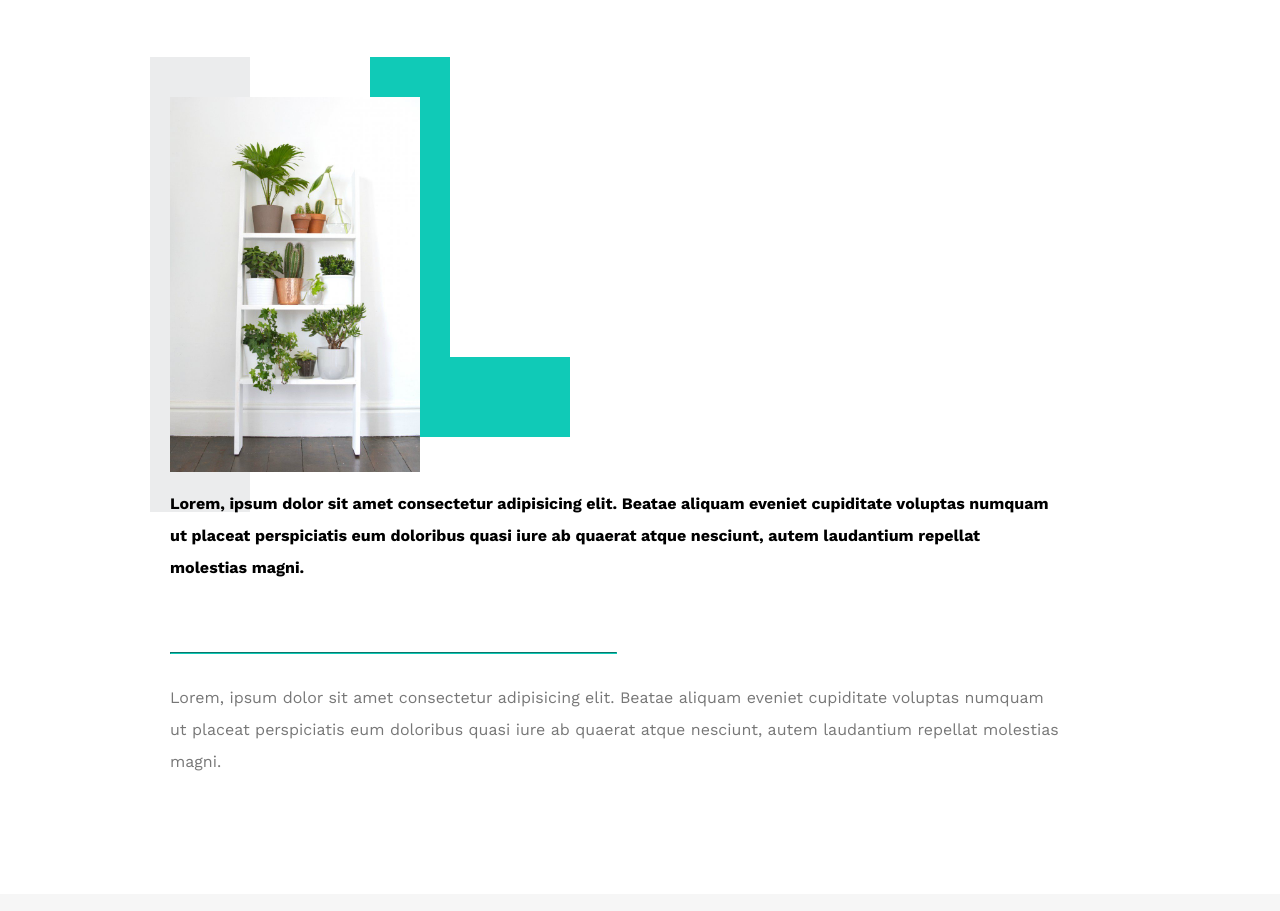
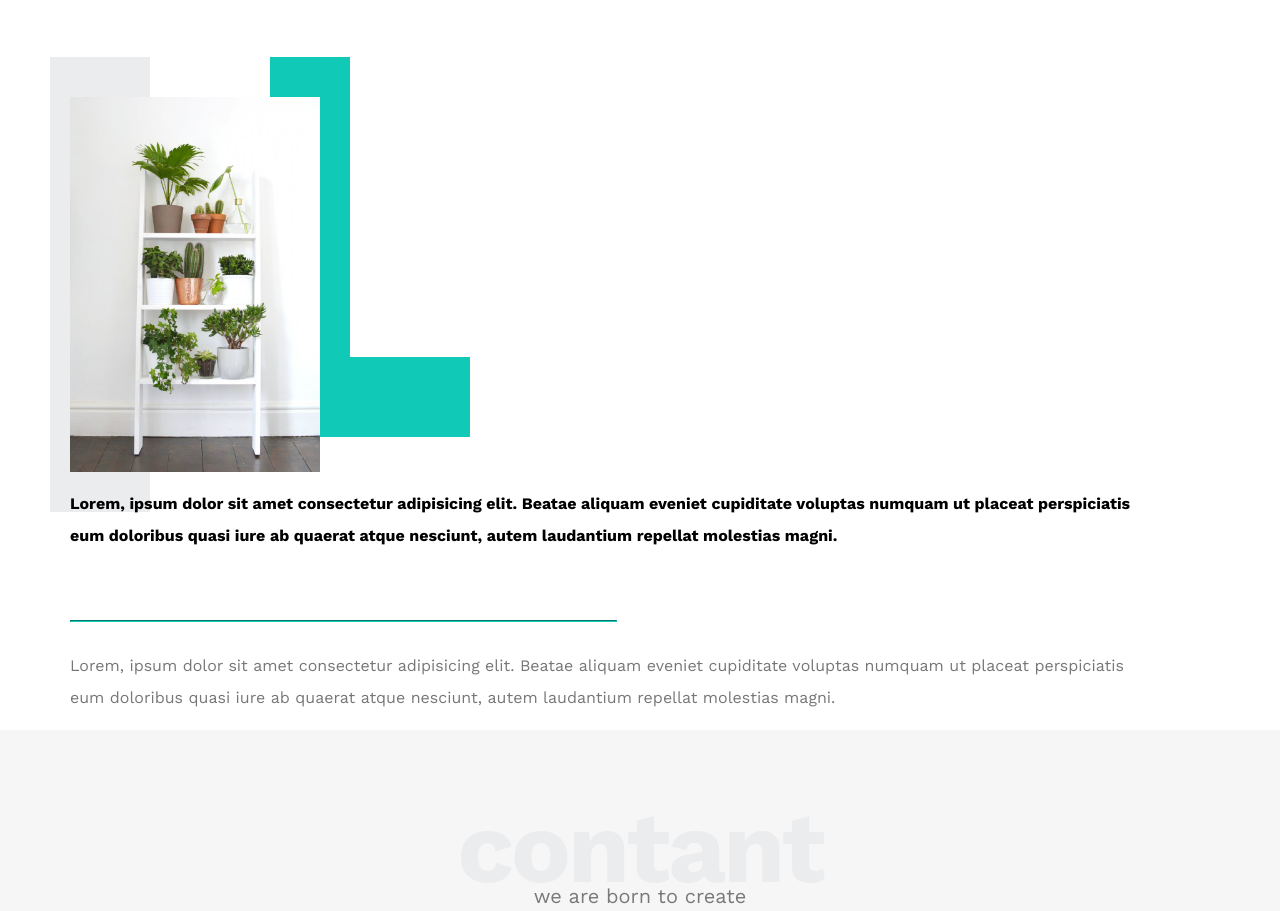
Before and after one commit to Mahamedmamdouh/HTML-And-Css-temple-1, a plain HTML site: page index.html in a window 1280 px wide. Shown: the part 2959-3870 px from the top of the page. Drawn offline with nearby package versions, Linux system fonts and the light colour scheme; files that its build step writes are made by us from their sources.

Commit message:
Update leon.css

```diff
--- a/css/leon.css
+++ b/css/leon.css
@@ -307,7 +307,7 @@ position: relative;
    padding-bottom: var(--section-padding) + 60px;
  }
  .About .About-content{
-   margin: 100px;
+   margin-top: 100px;
    display: flex;
    flex-wrap: wrap;
    justify-content: space-between;
```
